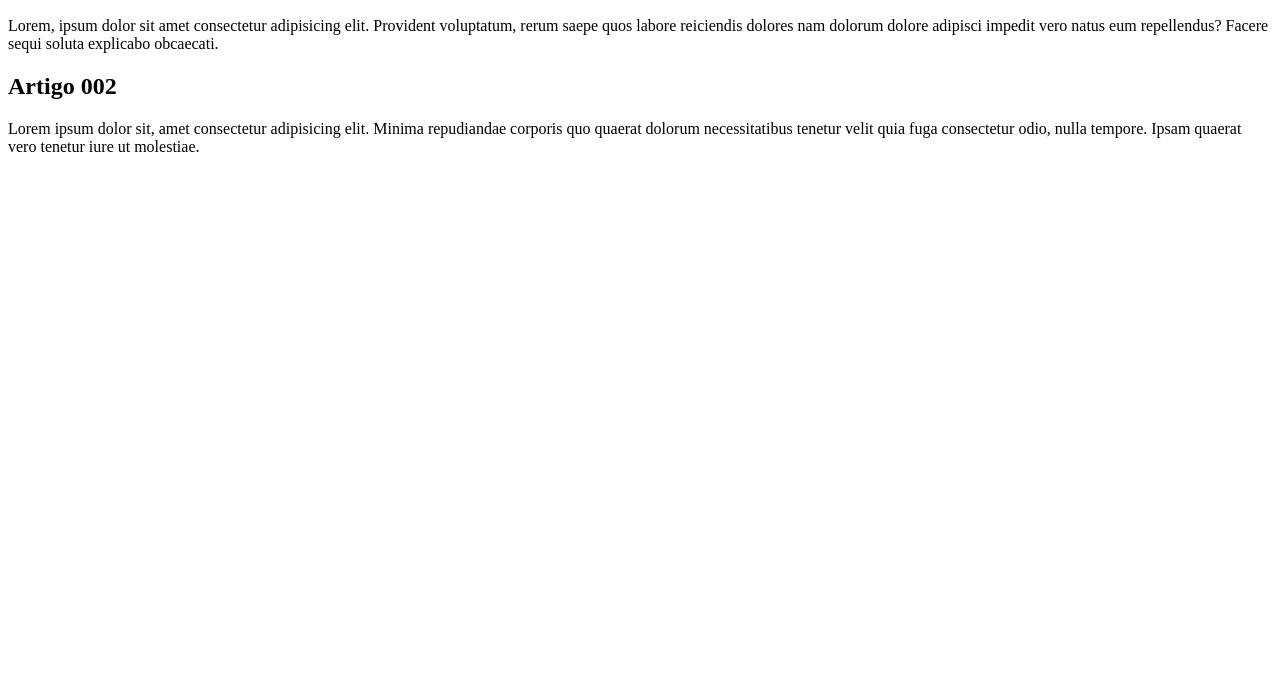
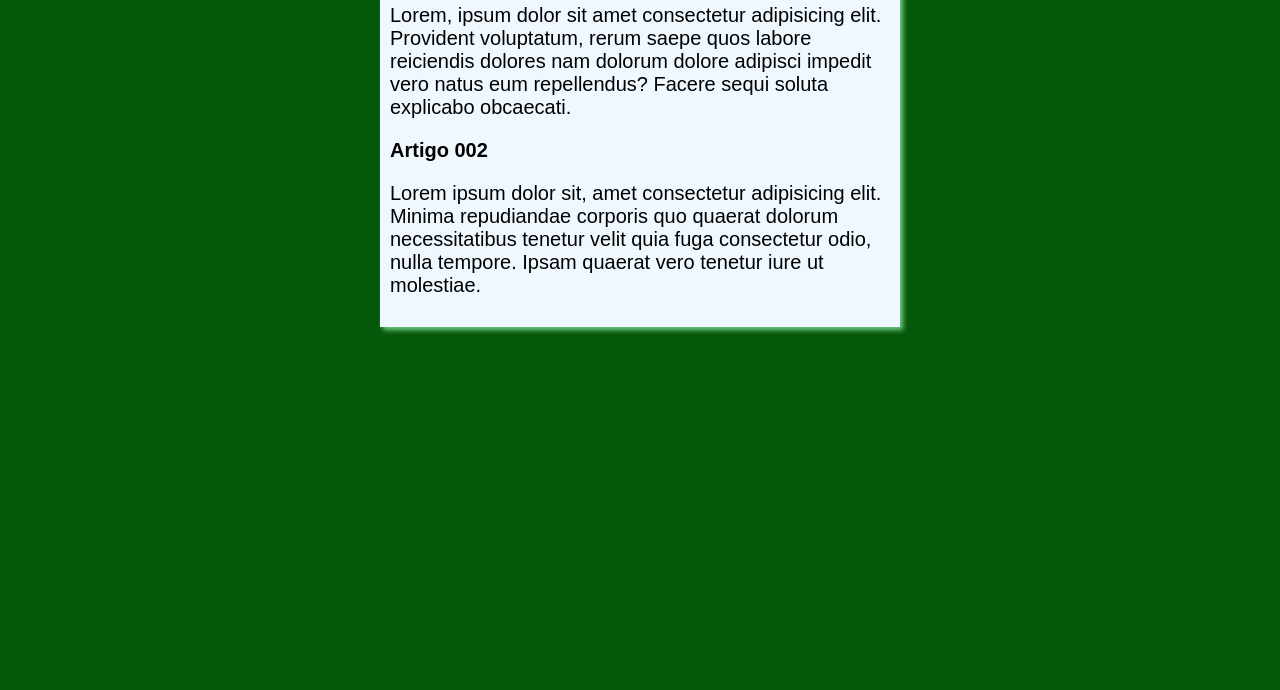
Before and after one commit to flpnun/projeto-site, a plain HTML site: page index.html in a window 1280 px wide. Shown: the part 110-800 px from the top of the page. Drawn offline with Linux system fonts and the light colour scheme.

Commit message:
iNICIO DO DESING

```diff
--- /dev/null
+++ b/estilo/style.css
@@ -0,0 +1,16 @@
+*{
+    font-family:Arial, Helvetica, sans-serif;
+    font-size: 20px;
+}
+
+body{
+    background-color: rgb(5, 87, 9);
+}
+
+main{
+    background-color: aliceblue;
+    width: 500px;
+    margin: auto;
+    padding: 10px;
+    box-shadow: 3px 3px 5px rgb(117, 210, 137);
+}
--- a/index.html
+++ b/index.html
@@ -4,6 +4,7 @@
     <meta charset="UTF-8">
     <meta name="viewport" content="width=device-width, initial-scale=1.0">
     <title>Site de teste</title>
+    <link rel="stylesheet" href="estilo/style.css">
 </head>
 <body>
     <main>
```
